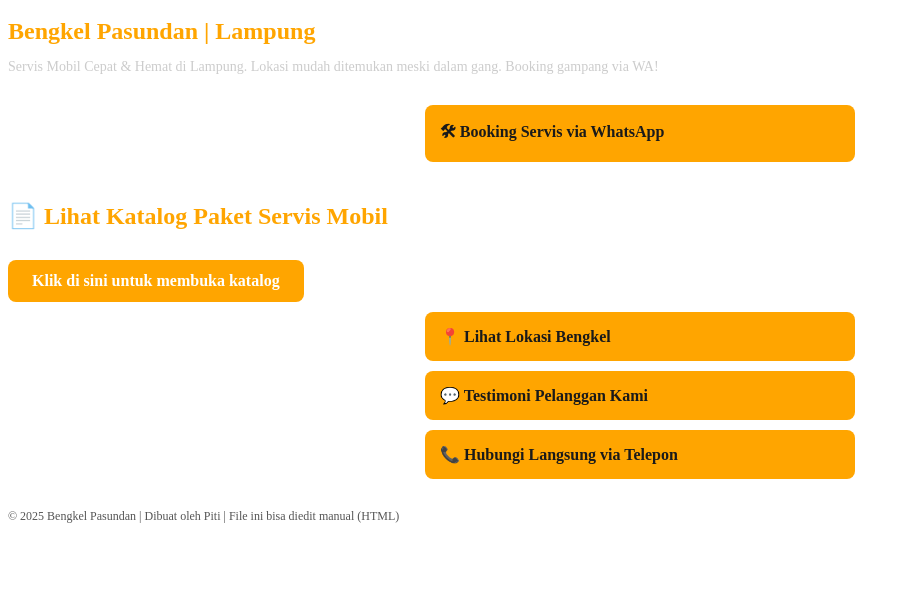
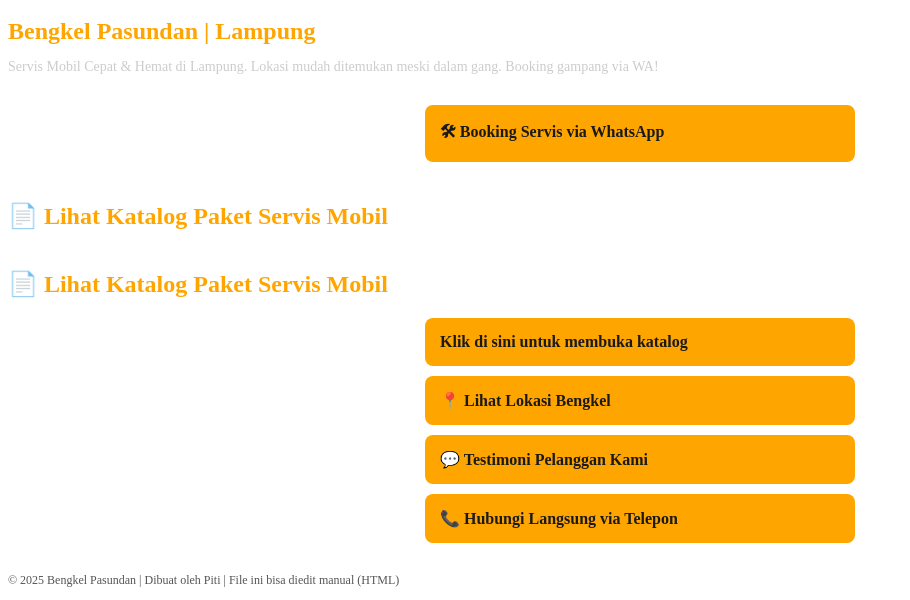
Before and after one commit to bengkelpasundan1/bengkelpasundan, a plain HTML site: page index.html in a window 1280 px wide. Shown: the part 200-800 px from the top of the page, without its empty margins (0-910 px from the left). Drawn offline with Linux system fonts and the light colour scheme.

Commit message:
Update index.html

```diff
--- a/index.html
+++ b/index.html
@@ -59,9 +59,9 @@
 
     <a class="link-button" href="https://wa.me/6282311444255?text=Halo%20Bengkel%20Pasundan%2C%20saya%20ingin%20booking%20servis%20mobil" target="_blank">🛠 Booking Servis via WhatsApp</a>
    <h2 style="color:#FFA500; margin-top:40px;">📄 Lihat Katalog Paket Servis Mobil</h2>
-<a href="katalog_paket_servis.pdf" target="_blank" style="background:#FFA500; padding: 12px 24px; color:white; border-radius:8px; text-decoration:none; font-weight:bold; display:inline-block; margin-top:10px;">
-  Klik di sini untuk membuka katalog
-</a>
+   <h2 style="color:#FFA500; margin-top:40px;">📄 Lihat Katalog Paket Servis Mobil</h2>
+   <a href="katalog_paket_servis.pdf" target="_blank" class="link-button">
+  Klik di sini untuk membuka katalog</a>
     <a class="link-button" href="https://maps.app.goo.gl/WmMFhpeN29SbMUS78" target="_blank">📍 Lihat Lokasi Bengkel</a>
     <a class="link-button" href="https://instagram.com/bengkelpasundan/highlights/testimoni" target="_blank">💬 Testimoni Pelanggan Kami</a>
     <a class="link-button" href="tel:+6282311444255">📞 Hubungi Langsung via Telepon</a>
```
